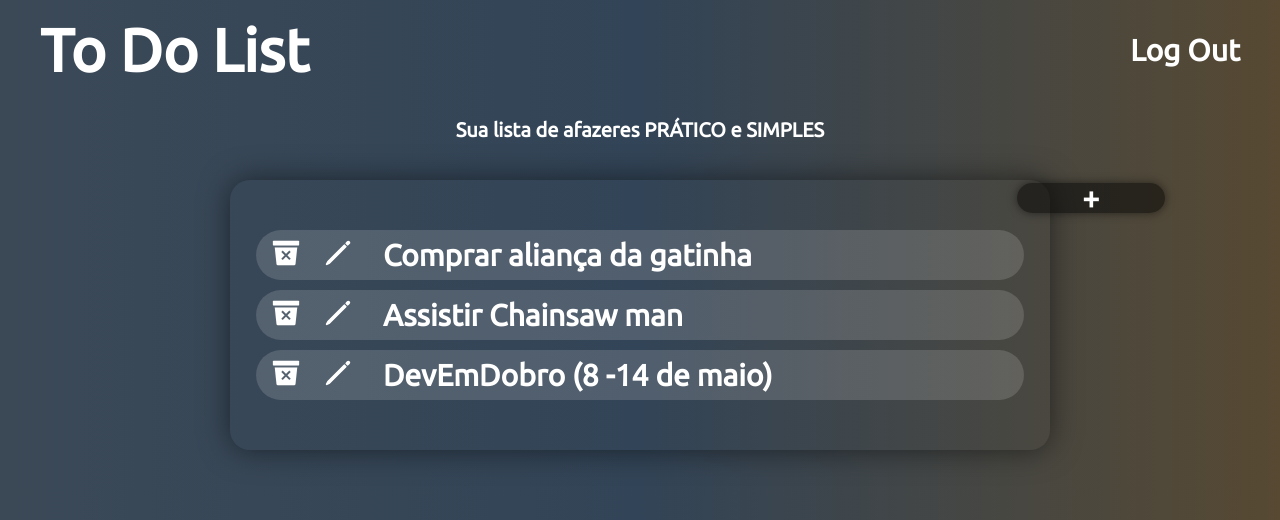
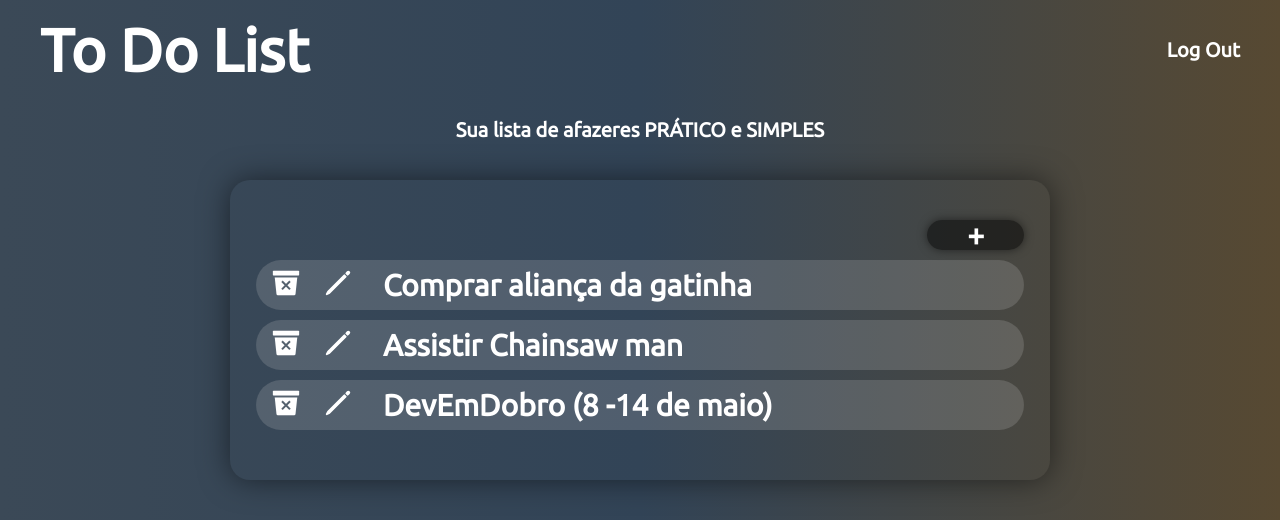
Before and after one commit to ThiagoPininga/toDo, a PHP site: page / in a window 1280 px wide. Shown: the top 520 px of the page. Run offline with PHP 8.4, Linux system fonts and the light colour scheme; a user stored in the database is signed in; data comes from the database, SQL or seed files in the repository.

Commit message:
Ajuste layout

```diff
--- a/adicionar.php
+++ b/adicionar.php
@@ -26,7 +26,7 @@ if (count($_POST) > 0 ) {
 <body>
      <!-- Inicio header -->
      <header>
-        <a href="login.php">
+        <a href="index.php">
             <h1 class="logo">To Do List</h1>
         </a>
 
--- a/css/style.css
+++ b/css/style.css
@@ -232,9 +232,9 @@ text-decoration: underline;
 
 /* Botão Adicionar inicio */
 .botaoAdicionar{
-    position:absolute;
-    right:9%;
-    top: 183px;
+    position:relative;
+    /* right:9%;
+    top: 183px; */
     padding: 0 10px;
     background-color: rgba(0,0,0,.5);
     border: none;
@@ -252,6 +252,17 @@ text-decoration: underline;
     cursor: pointer;
 }
 /* Botão Adicionar fim */
+
+/* Div Adicionar inicio */
+.adicionarDiv{
+    display: flex;
+    justify-content: end;
+}
+/* Div Adicionar Fim*/
+
+header a:last-child{
+    font-size: 20px;
+}
 
 /* ListaAdicionar inicio*/
 .listaAdicionar{
@@ -319,6 +330,11 @@ text-decoration: underline;
 
         font-size: 25px;
     }
+
+    .lista{
+        width: 80%;
+        margin: 40px 6%;
+    }
 }
 
 @media (max-width:408px) {
--- a/editar.php
+++ b/editar.php
@@ -32,7 +32,7 @@ if (count($_POST) > 0) {
 <body>
     <!-- Inicio header -->
     <header>
-        <a href="login.php">
+        <a href="index.php">
             <h1 class="logo">To Do List</h1>
         </a>
 
--- a/index.php
+++ b/index.php
@@ -30,7 +30,7 @@ $sqlSelectLista =$mysqli->query($selectLista) or die($mysqli->error);
 <body>
      <!-- Inicio header -->
      <header>
-        <a href="login.php">
+        <a href="index.php">
             <h1 class="logo">To Do List</h1>
         </a>
 
@@ -44,8 +44,9 @@ $sqlSelectLista =$mysqli->query($selectLista) or die($mysqli->error);
              <p class="inicio">Sua lista de afazeres PRÁTICO e SIMPLES</p>
         </div>
         <div class="lista">
-            <a href="adicionar.php?id=<?php echo $_SESSION['usuario']?>" class="botaoAdicionar">+</a>
-
+            <div class="adicionarDiv">
+                <a href="adicionar.php?id=<?php echo $_SESSION['usuario']?>" class="botaoAdicionar">+</a>
+            </div>
             <?php
                 while ($user = $sqlSelectLista->fetch_array()) {
                     $comentario = $user['comentario'];
```
Also changed, not shown: conexao.php (+0 -22 lines).
